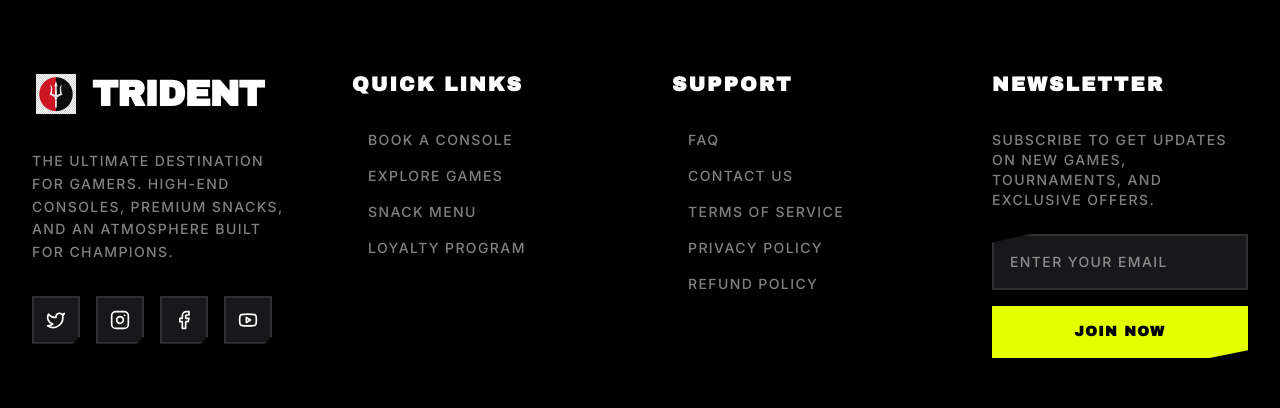
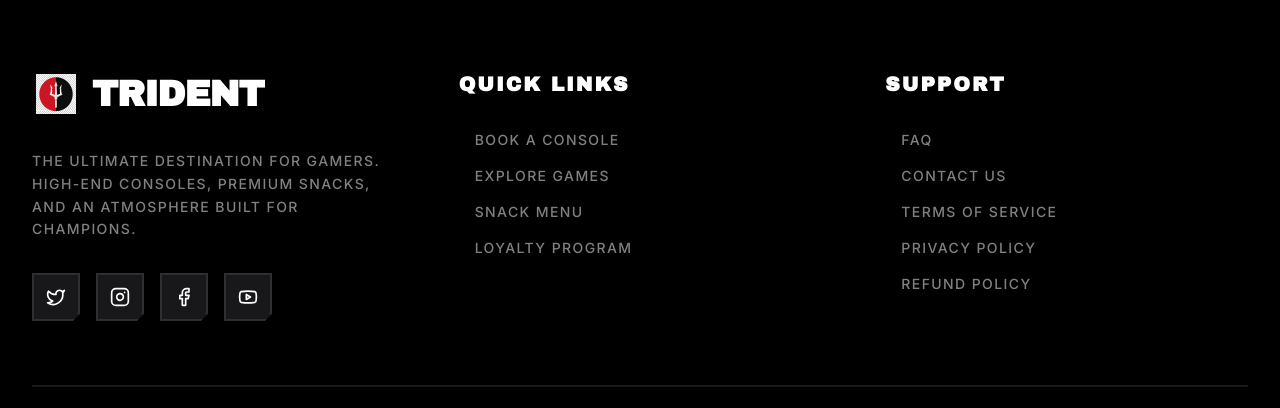
Before and after one commit to vanshpradhan/Trident-gaming, a React (Vite) app: page / in a window 1280 px wide. Shown: the part 2616-3024 px from the top of the page. Built offline with nearby package versions, Linux system fonts and the light colour scheme; no server answers.

Commit message:
feat: remove Newsletter section from Footer

```diff
--- a/src/components/Footer.tsx
+++ b/src/components/Footer.tsx
@@ -6,7 +6,7 @@
   return (
     <footer className="relative border-t-2 border-white/10 bg-black pt-24 pb-12 overflow-hidden">
       <div className="max-w-7xl mx-auto px-4 sm:px-6 lg:px-8 relative z-10">
-        <div className="grid grid-cols-1 md:grid-cols-4 gap-16 mb-16">
+        <div className="grid grid-cols-1 md:grid-cols-3 gap-16 mb-16">
           <div className="col-span-1 md:col-span-1">
             <Link to="/" className="flex items-center gap-3 mb-8 group cursor-pointer">
               <motion.div
@@ -70,27 +70,6 @@
               ))}
             </ul>
           </div>
-
-          <div>
-            <h4 className="font-display font-black text-white mb-8 uppercase tracking-widest text-xl">Newsletter</h4>
-            <p className="text-muted-foreground text-sm font-medium uppercase tracking-widest mb-6">
-              Subscribe to get updates on new games, tournaments, and exclusive offers.
-            </p>
-            <form className="flex flex-col gap-4">
-              <input
-                type="email"
-                placeholder="ENTER YOUR EMAIL"
-                className="bg-zinc-900 border-2 border-white/10 px-4 py-4 text-sm font-medium uppercase tracking-widest text-white focus:outline-none focus:border-primary w-full transition-all clip-path-zentry-reverse"
-              />
-              <motion.button
-                whileHover={{ scale: 1.02 }}
-                whileTap={{ scale: 0.98 }}
-                className="bg-primary text-black px-4 py-4 text-sm font-display font-black uppercase tracking-widest transition-colors hover:bg-white clip-path-zentry"
-              >
-                Join Now
-              </motion.button>
-            </form>
-          </div>
         </div>
 
         <div className="border-t-2 border-white/10 pt-8 flex flex-col md:flex-row items-center justify-between gap-6">
```
